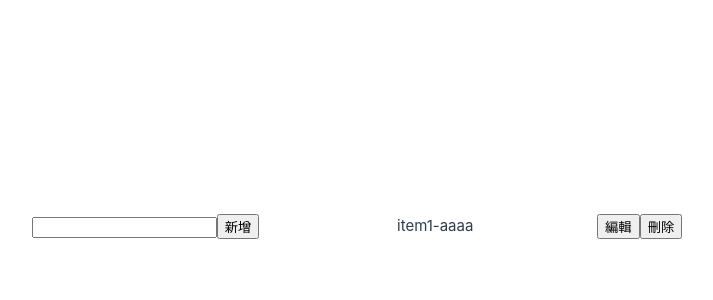
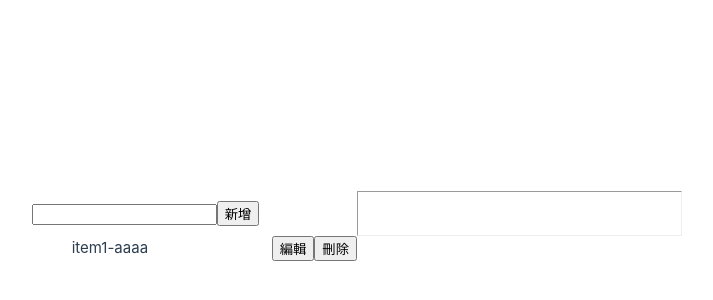
Before and after one commit to kath1122/todolist-ts, a Vue app: page / in a window 1280 px wide. Shown: the part 174-474 px from the top of the page, without its empty margins (283-996 px from the left). Built offline with nearby package versions, Linux system fonts and the light colour scheme.

Commit message:
script setup

```diff
--- a/src/App.vue
+++ b/src/App.vue
@@ -1,20 +1,11 @@
-<script lang="ts">
-// 引入 defineComponent() 以正确推断 setup() 组件的参数类型
-import { defineComponent } from 'vue'
-import TodoHeader from './components/TodoHeader.vue'
+<script setup lang="ts">
+import TodoInput from './components/TodoInput.vue'
 import TodoList from './components/TodoList.vue'
 
-export default defineComponent({
-  name: 'App',
-  components: {
-    TodoHeader,
-    TodoList,
-  },
-})
 </script>
 
 <template>
-  <TodoHeader></TodoHeader>
+  <TodoInput></TodoInput>
   <TodoList></TodoList>
 </template>
 
--- a/src/components/TodoHeader.vue
+++ /dev/null
@@ -1,47 +0,0 @@
-<template>
-    <div class="todo-header">
-      <input type="text" v-model="newItem">
-      <button type="button" @click="addItem">新增</button>
-    </div>
-  </template>
-
-  <script lang="ts">
-  import { defineComponent, ref } from 'vue'
-  import { useTodoStore } from '../stores/todo'
-
-  export default defineComponent({
-    name: 'TodoHeader',
-    // props: {
-    //   msg: {
-    //     type: String,
-    //     require: true
-    //   }
-    // },
-    setup: () => {
-      const todoStore = useTodoStore()
-
-      const newItem = ref('')
-
-      const addItem = () => {
-        if(!newItem.value.trim()) {
-          console.log('請輸入值')
-          return
-        }
-        const todo = {
-          id: Date.now(),
-          text: newItem.value
-        }
-        todoStore.addItem(todo)
-        newItem.value = ''
-      }
-
-      return {
-        newItem,
-        addItem,
-      }
-    }
-  })
-  </script>
-
-  <style scoped>
-  </style>
--- /dev/null
+++ b/src/components/TodoInput.vue
@@ -0,0 +1,35 @@
+<template>
+    <div class="todo-header margin">
+      <input type="text" v-model="newItem">
+      <button type="button" @click="addItem">新增</button>
+    </div>
+    <hr>
+  </template>
+
+  <script setup lang="ts">
+  import { ref } from 'vue'
+  import { useTodoStore } from '../stores/todo'
+
+  const todoStore = useTodoStore()
+  const newItem = ref('')
+
+  const addItem = () => {
+    if(!newItem.value.trim()) {
+      console.log('請輸入值')
+      return
+    }
+    const todo = {
+      id: Date.now(),
+      text: newItem.value
+    }
+    todoStore.addItem(todo)
+    newItem.value = ''
+  }
+
+  </script>
+
+  <style scoped>
+  .margin{
+    margin: 10px 0px;
+  }
+  </style>
--- a/src/components/TodoItem.vue
+++ b/src/components/TodoItem.vue
@@ -1,6 +1,6 @@
 <template>
     <li class="flex">
-        <span class="fix-width" v-show="!isEdit">{{$props.item.text}}</span>
+        <span class="fix-width" v-show="!isEdit">{{props.item?.text}}</span>
         <input class="fix-width" v-show="isEdit" type="text" v-model="textEdit">
         <button v-show="isEdit" type="button" @click="saveItem">保存</button>
         <button v-show="!isEdit" type="button" @click="editItem">編輯</button>
@@ -8,13 +8,11 @@
     </li>
 </template>
 
-  <script lang="ts">
-  import { defineComponent, ref } from 'vue'
+  <script setup lang="ts">
+  import { ref } from 'vue'
   import { useTodoStore } from '../stores/todo'
 
-  export default defineComponent({
-    name: 'TodoItem',
-    props: {
+  const props = defineProps({
     item: {
         type: Object,
         require: true
@@ -23,8 +21,8 @@
         type: Number,
         require: true
     }
-    },
-    setup: (props) => {
+  })
+
   const isEdit = ref(false)
   const todoStore = useTodoStore()
   const textEdit = ref('')
@@ -46,15 +44,6 @@
     isEdit.value = false
   }
 
-      return {
-        isEdit,
-        textEdit,
-        deleteItem,
-        editItem,
-        saveItem
-      }
-    }
-  })
   </script>
 
   <style scoped>
--- a/src/components/TodoList.vue
+++ b/src/components/TodoList.vue
@@ -6,28 +6,13 @@
   </div>
 </template>
 
-<script lang="ts">
-// defineProps<{
-//   msg: string
-// }>()
-import { defineComponent, ref } from 'vue'
+<script setup lang="ts">
 import { useTodoStore } from '../stores/todo'
 import TodoItem from './TodoItem.vue'
 
-export default defineComponent({
-  name: 'TodoList',
-  components: {
-    TodoItem
-  },
-  setup: () => {
-    const todoStore = useTodoStore()
-    const items = todoStore.todoItems
+const todoStore = useTodoStore()
+const items = todoStore.todoItems
 
-    return {
-      items,
-    }
-  }
-})
 </script>
 
 <style scoped>
--- a/src/types/todo.ts
+++ b/src/types/todo.ts
@@ -2,9 +2,3 @@ export interface Todo {
     id: number,
     text: string
 }
-
-export interface CacheData {
-    id: number;
-    text: string;
-    index: number
-}
```
Lines whose indentation alone changed are shown as unchanged.
